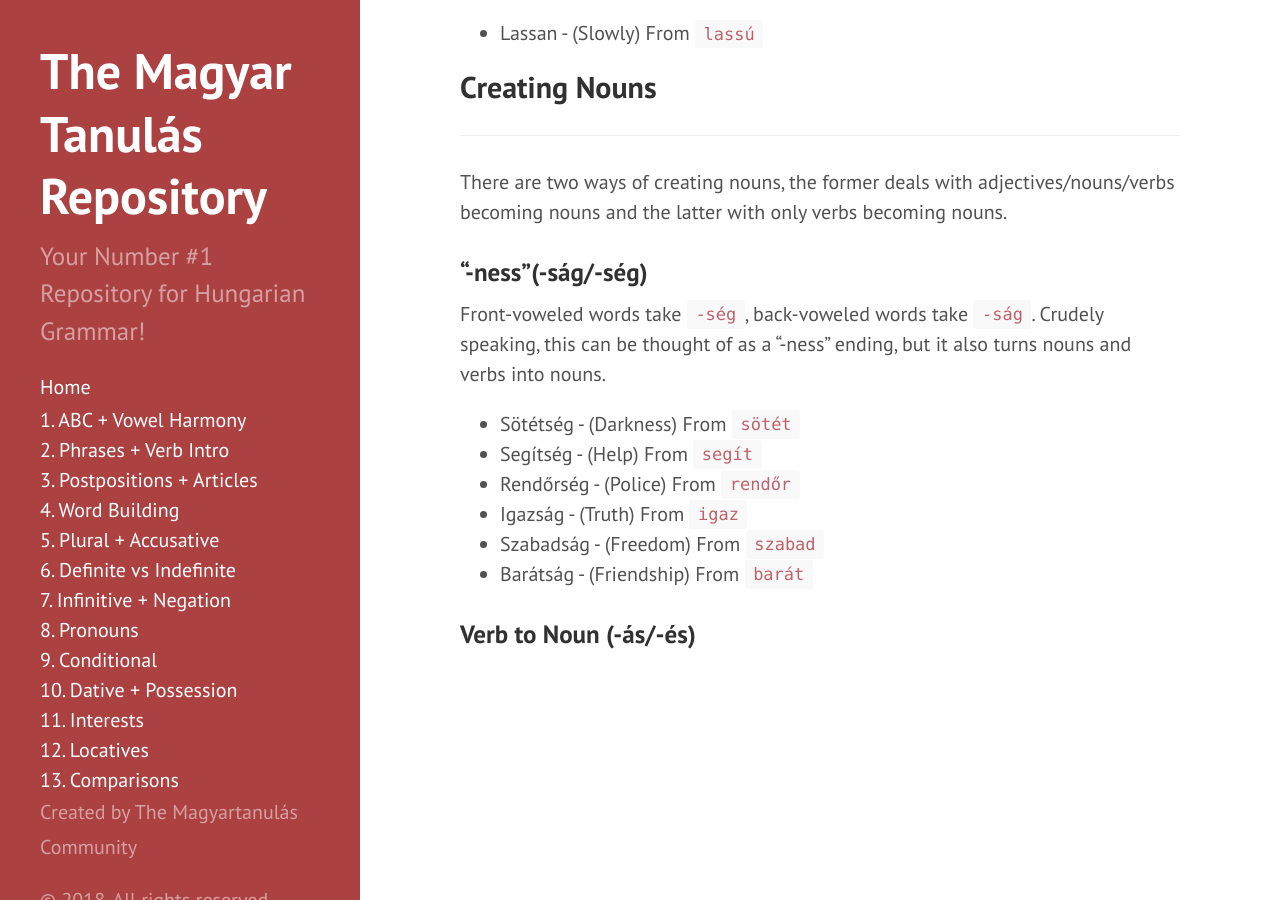
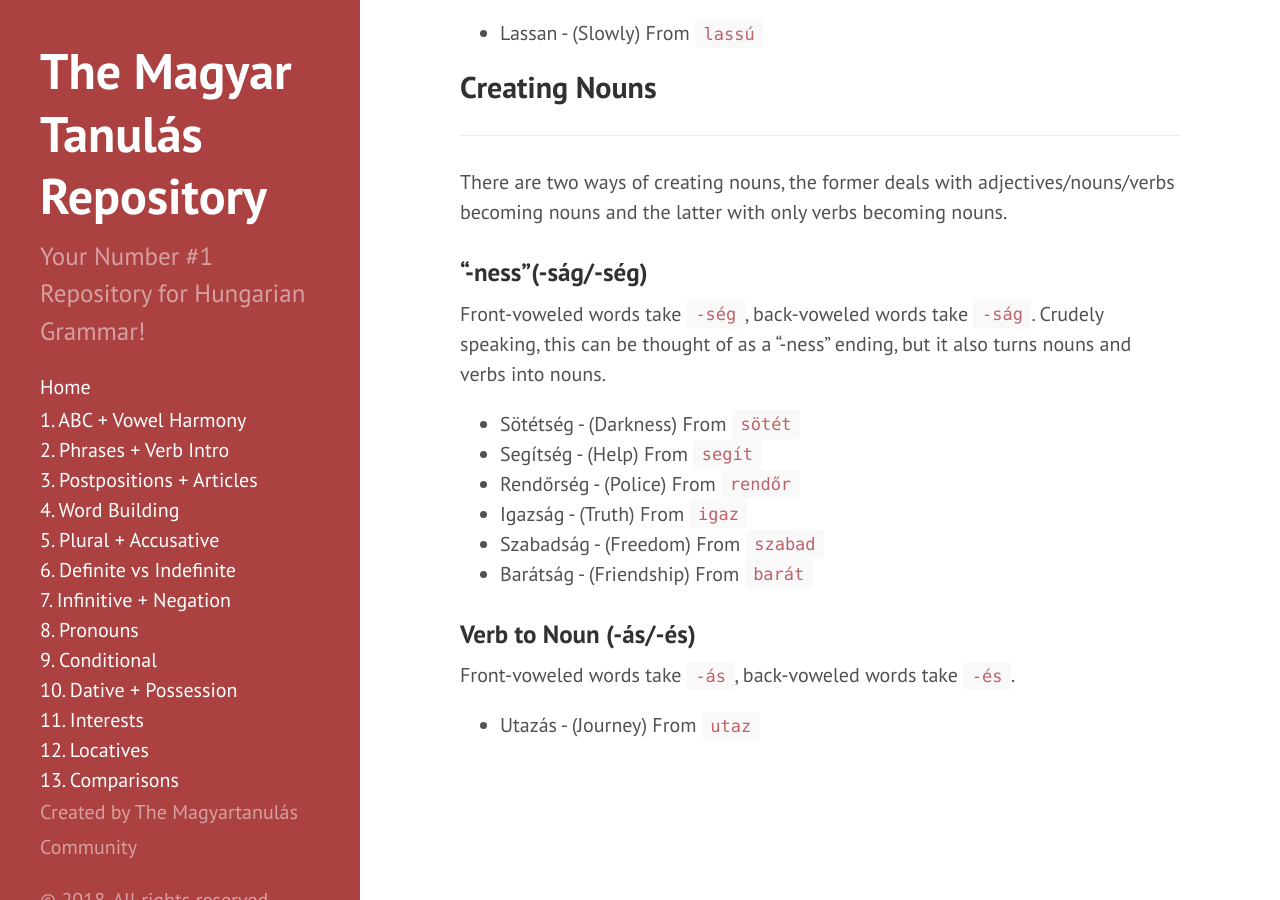
Before and after one commit to Magyartanulas/magyartanulas.github.io, a Jekyll site: the page built from word_building.md, in a window 1280 px wide and 900 px high, scrolled down 1631 px. Built offline with Jekyll 4.4.1, drawn with Linux system fonts in a browser that asks for light colours; Markdown is read by kramdown in place of the engine named in the settings.

Commit message:
Update word_building.md

```diff
--- a/word_building.md
+++ b/word_building.md
@@ -69,3 +69,7 @@ Front-voweled words take `-ség`, back-voweled words take `-ság`. Crudely speak
 * Barátság - (Friendship) From `barát`
 
 ### Verb to Noun (-ás/-és)
+
+Front-voweled words take `-ás`, back-voweled words take `-és`.
+
+* Utazás - (Journey) From `utaz`
```
